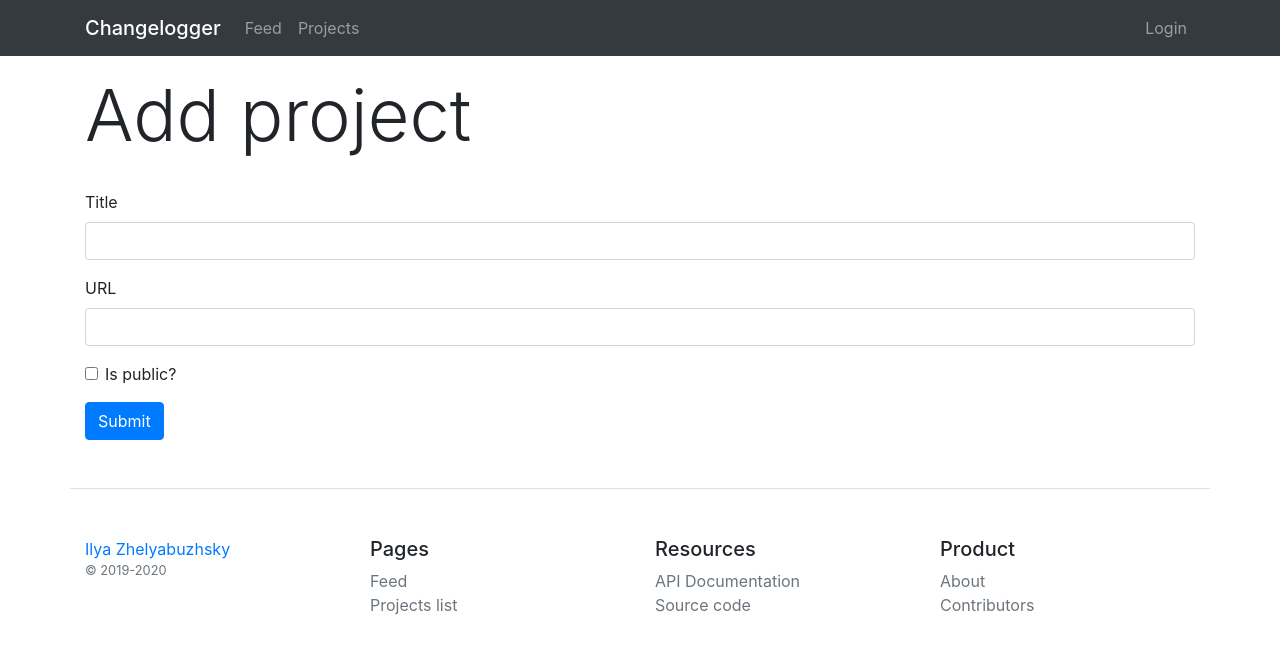
After one commit to zhelyabuzhsky/changelogger, a Django app: page /projects/add in a window 1280 px wide. The commit adds this page. Shown: the top 654 px of the page. Run offline with Django 3.2, Linux system fonts and the light colour scheme; some libraries are stand-ins or nearby versions.

Commit message:
Added form to add project (#64)

```diff
--- a/changelogs/models.py
+++ b/changelogs/models.py
@@ -2,6 +2,7 @@ from urllib.parse import urlparse
 
 from django.contrib.auth.models import User
 from django.db import models
+from django.forms import CheckboxInput, ModelForm, TextInput
 
 GITHUB_DOMAIN_NAME = "github.com"
 
@@ -11,8 +12,8 @@ class Project(models.Model):
         db_table = "projects"
         ordering = ["id"]
 
-    title = models.CharField(max_length=200)
-    url = models.URLField(max_length=200)
+    title = models.CharField(max_length=50)
+    url = models.URLField(max_length=100)
     is_public = models.BooleanField(default=False)
     subscribers = models.ManyToManyField(User, blank=True)
 
@@ -39,6 +40,17 @@ class Project(models.Model):
         return f"{self.title} ({self.url})"
 
 
+class ProjectForm(ModelForm):
+    class Meta:
+        model = Project
+        fields = ["title", "url", "is_public"]
+        widgets = {
+            "title": TextInput(attrs={"class": "form-control"}),
+            "url": TextInput(attrs={"class": "form-control"}),
+            "is_public": CheckboxInput(attrs={"class": "form-check-input"}),
+        }
+
+
 class Version(models.Model):
     class Meta:
         db_table = "versions"
--- /dev/null
+++ b/changelogs/templates/changelogs/add_project.html
@@ -0,0 +1,29 @@
+{% extends 'changelogs/_base.html' %}
+
+{% block content %}
+    <div class="container">
+        <div class="d-flex justify-content-between flex-wrap flex-md-nowrap align-items-center pt-3 pb-2 mb-3">
+            <h1 class="display-3">Add project</h1>
+        </div>
+
+        <form action="{% url 'changelogs:add_project' %}" method="post">
+            {% csrf_token %}
+            <div class="form-group">
+                <label for="{{ form.title.id_for_label }}">Title</label>
+                {{ form.title }}
+                {{ form.title.errors }}
+            </div>
+            <div class="form-group">
+                <label for="{{ form.url.id_for_label }}">URL</label>
+                {{ form.url }}
+                {{ form.url.errors }}
+            </div>
+            <div class="form-group form-check">
+                {{ form.is_public }}
+                <label class="form-check-label" for="{{ form.is_public.id_for_label }}">Is public?</label>
+                {{ form.is_public.errors }}
+            </div>
+            <input type="submit" class="btn btn-primary" value="Submit">
+        </form>
+    </div>
+{% endblock %}
--- a/changelogs/urls.py
+++ b/changelogs/urls.py
@@ -20,6 +20,7 @@ urlpatterns = [
         name="manage_subscriptions",
     ),
     path("projects/", views.projects, name="projects"),
+    path("projects/add", views.AddProjectView.as_view(), name="add_project",),
     path("projects/<int:project_id>/", views.project_detail, name="project_detail"),
     path(
         "projects/<int:project_id>/versions/",
--- a/changelogs/views.py
+++ b/changelogs/views.py
@@ -8,7 +8,7 @@ from django.urls import reverse
 from django.views import View
 from rest_framework import viewsets
 
-from .models import Project, Version
+from .models import Project, ProjectForm, Version
 from .serializers import ProjectSerializer, VersionSerializer
 from .services import send_email_notifications
 
@@ -93,6 +93,26 @@ def about(request):
     return HttpResponse(template.render(context, request))
 
 
+class AddProjectView(View):
+    def get(self, request):
+        template = loader.get_template("changelogs/add_project.html")
+        form = ProjectForm()
+        context = {"form": form}
+        return HttpResponse(template.render(context, request))
+
+    def post(self, request):
+        template = loader.get_template("changelogs/add_project.html")
+        form = ProjectForm(request.POST)
+        if form.is_valid():
+            project = form.save()
+            project.subscribers.add(request.user)
+            project.save()
+
+            return HttpResponseRedirect(reverse("changelogs:projects"))
+        else:
+            return HttpResponse(template.render({"form": form}, request))
+
+
 class AddVersionView(View):
     def get(self, request, project_id: int):
         template = loader.get_template("changelogs/add_version.html")
```
Also changed, not shown: changelogs/templates/changelogs/projects.html (+18 -1 lines).
